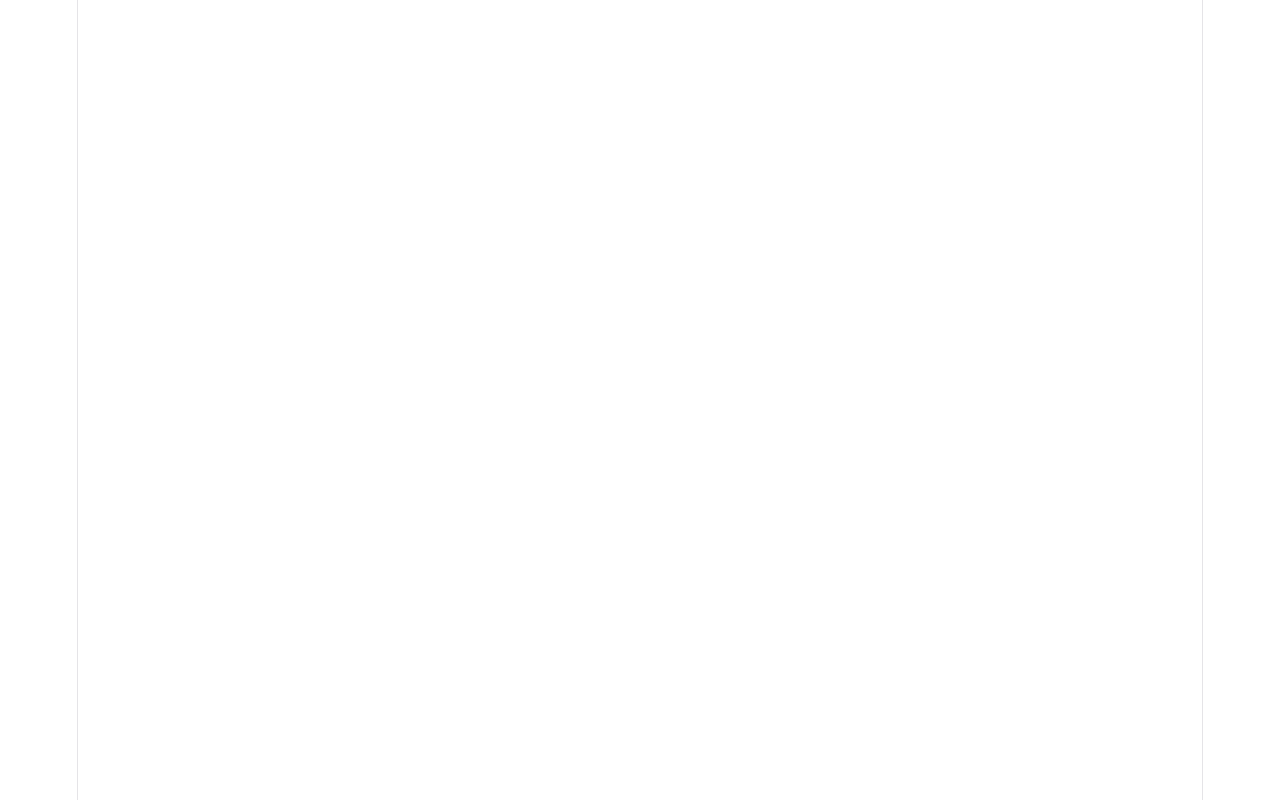
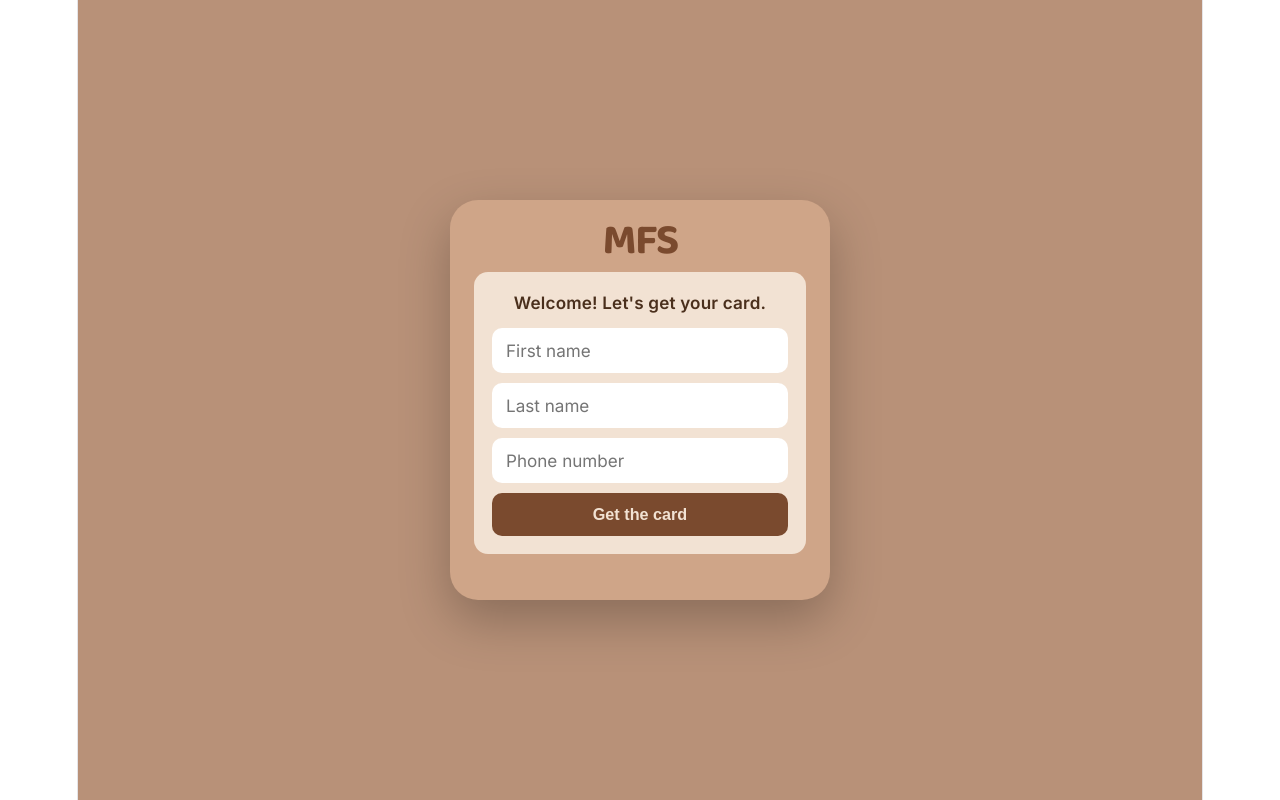
Before and after one commit to Kontogiannis-dev/stampcard-frontend, a React (Vite) app: page /onboard/1 in a window 1280 px wide. Before the commit this address had no page. Built offline with nearby package versions, Linux system fonts and the light colour scheme; no server answers.

Commit message:
to cahnge ip encap

```diff
--- a/src/App.css
+++ b/src/App.css
@@ -173,3 +173,16 @@
   cursor: pointer;
   width: 100%;
 }
+
+.wallet-button {
+  background: #4a2f1c;
+  color: #f2e2d3;
+  border: none;
+  padding: 14px 28px;
+  font-size: 0.9rem;
+  font-weight: 700;
+  border-radius: 14px;
+  cursor: pointer;
+  width: 100%;
+  margin-bottom: 18px;
+}
--- a/src/App.jsx
+++ b/src/App.jsx
@@ -1,6 +1,8 @@
 import { useState, useEffect } from 'react'
 import { useParams } from 'react-router-dom'
 import './App.css'
+
+const HOST_IP = import.meta.env.VITE_HOST_IP
 
 function App() {
     const { identifier } = useParams()
@@ -8,17 +10,18 @@ function App() {
     const [stampsRequired, setStampsRequired] = useState(10)
     const [shopName, setShopName] = useState("")
     const [redeemCode, setRedeemCode] = useState(null)
-    const [customerName, setCustomerName] = useState("")
-    const [nameInput, setNameInput] = useState("")
+    const [firstName, setFirstName] = useState("")
+    const [lastName, setLastName] = useState("")
 
     function loadCardData() {
-        fetch(`https://192.168.1.148:8000/api/card/${identifier}`)
+        fetch(`https://${HOST_IP}:8000/api/card/${identifier}`)
             .then(response => response.json())
             .then(data => {
                 setStampCount(data.stamp_count)
                 setStampsRequired(data.stamps_required)
                 setShopName(data.shop_name)
-                setCustomerName(data.customer_name || null)
+                setFirstName(data.first_name)
+                setLastName(data.last_name)
                 if (data.stamp_count < data.stamps_required) {
                     setRedeemCode(null)
                 } else if (data.active_redeem_code) {
@@ -27,27 +30,14 @@ function App() {
             })
     }
 
+
     function redeemReward() {
-        fetch(`https://192.168.1.148:8000/api/card/${identifier}/generate-code`, {
+        fetch(`https://${HOST_IP}:8000/api/card/${identifier}/generate-code`, {
             method: 'POST'
         })
             .then(response => response.json())
             .then(data => {
                 setRedeemCode(data.code)
-            })
-    }
-
-    function submitName() {
-        if (!nameInput.trim()) return
-
-        fetch(`https://192.168.1.148:8000/api/card/${identifier}/set-name`, {
-            method: 'POST',
-            headers: { 'Content-Type': 'application/x-www-form-urlencoded' },
-            body: `name=${encodeURIComponent(nameInput)}`
-        })
-            .then(response => response.json())
-            .then(data => {
-                setCustomerName(data.name)
             })
     }
 
@@ -61,26 +51,10 @@ function App() {
         return () => clearInterval(interval)
     }, [])
 
-
-
-
-
     return (
         <div className="page">
             <div className="stamp-card">
                 <h1 className="wordmark">MFS</h1>
-                {!customerName && (
-                    <div className="name-prompt">
-                        <p>Welcome! What's your full name?</p>
-                        <input
-                            type="text"
-                            value={nameInput}
-                            onChange={(e) => setNameInput(e.target.value)}
-                            placeholder="Enter your name"
-                        />
-                        <button onClick={submitName}>Save</button>
-                    </div>
-                )}
 
                 <div className="stamp-strip">
                     {Array.from({ length: stampsRequired }).map((_, i) => (
@@ -93,13 +67,15 @@ function App() {
                 <div className="info-row">
                     <div>
                         <p className="info-label">NAME</p>
-                        <p className="info-value">{customerName || "Guest"}</p>
+                        <p className="info-value">{firstName} {lastName}</p>
                     </div>
                     <div className="info-right">
                         <p className="info-label">STAMPS</p>
                         <p className="info-value">{stampCount}</p>
                     </div>
                 </div>
+
+
 
                 {stampCount >= stampsRequired ? (
                     <div className="reward-section">
--- /dev/null
+++ b/src/Onboard.jsx
@@ -0,0 +1,59 @@
+import { useState } from 'react'
+import { useParams, useNavigate } from 'react-router-dom'
+import './App.css'
+
+const HOST_IP = import.meta.env.VITE_HOST_IP
+
+function Onboard() {
+    const { shopId } = useParams()
+    const navigate = useNavigate()
+    const [firstName, setFirstName] = useState("")
+    const [lastName, setLastName] = useState("")
+    const [phoneNumber, setPhoneNumber] = useState("")
+
+    function submitOnboarding() {
+        if (!firstName.trim() || !lastName.trim() || !phoneNumber.trim()) return
+
+        fetch(`https://${HOST_IP}:8000/api/onboard/${shopId}`, {
+            method: 'POST',
+            headers: { 'Content-Type': 'application/x-www-form-urlencoded' },
+            body: `first_name=${encodeURIComponent(firstName)}&last_name=${encodeURIComponent(lastName)}&phone_number=${encodeURIComponent(phoneNumber)}`
+        })
+            .then(response => response.json())
+            .then(data => {
+                navigate(`/wallet/${data.identifier}`)
+            })
+    }
+
+    return (
+        <div className="page">
+            <div className="stamp-card">
+                <h1 className="wordmark">MFS</h1>
+                <div className="name-prompt">
+                    <p>Welcome! Let's get your card.</p>
+                    <input
+                        type="text"
+                        value={firstName}
+                        onChange={(e) => setFirstName(e.target.value)}
+                        placeholder="First name"
+                    />
+                    <input
+                        type="text"
+                        value={lastName}
+                        onChange={(e) => setLastName(e.target.value)}
+                        placeholder="Last name"
+                    />
+                    <input
+                        type="tel"
+                        value={phoneNumber}
+                        onChange={(e) => setPhoneNumber(e.target.value)}
+                        placeholder="Phone number"
+                    />
+                    <button onClick={submitOnboarding}>Get the card</button>
+                </div>
+            </div>
+        </div>
+    )
+}
+
+export default Onboard
--- /dev/null
+++ b/src/Wallet.jsx
@@ -0,0 +1,38 @@
+import { useState, useEffect } from 'react'
+import { useParams } from 'react-router-dom'
+import './App.css'
+
+const HOST_IP = import.meta.env.VITE_HOST_IP
+
+function Wallet() {
+    const { identifier } = useParams()
+    const [walletLink, setWalletLink] = useState(null)
+
+    useEffect(() => {
+        fetch(`https://${HOST_IP}:8000/api/card/${identifier}/wallet-link`)
+            .then(response => response.json())
+            .then(data => {
+                setWalletLink(data.wallet_link)
+            })
+    }, [])
+
+    return (
+        <div className="page">
+            <div className="stamp-card">
+                <h1 className="wordmark">MFS</h1>
+                <div className="name-prompt">
+                    <p>Your card is ready.<br />Install it into your wallet.</p>
+                    {walletLink ? (
+                        <a href={walletLink}>
+                            <button>Add to Wallet</button>
+                        </a>
+                    ) : (
+                        <p>Preparing your card…</p>
+                    )}
+                </div>
+            </div>
+        </div>
+    )
+}
+
+export default Wallet
--- a/src/main.jsx
+++ b/src/main.jsx
@@ -3,11 +3,15 @@ import { createRoot } from 'react-dom/client'
 import { BrowserRouter, Routes, Route } from 'react-router-dom'
 import './index.css'
 import App from './App.jsx'
+import Onboard from './Onboard.jsx'
+import Wallet from './Wallet.jsx'
 
 createRoot(document.getElementById('root')).render(
     <StrictMode>
         <BrowserRouter>
             <Routes>
+                <Route path="/onboard/:shopId" element={<Onboard />} />
+                <Route path="/wallet/:identifier" element={<Wallet />} />
                 <Route path="/card/:identifier" element={<App />} />
             </Routes>
         </BrowserRouter>
```
